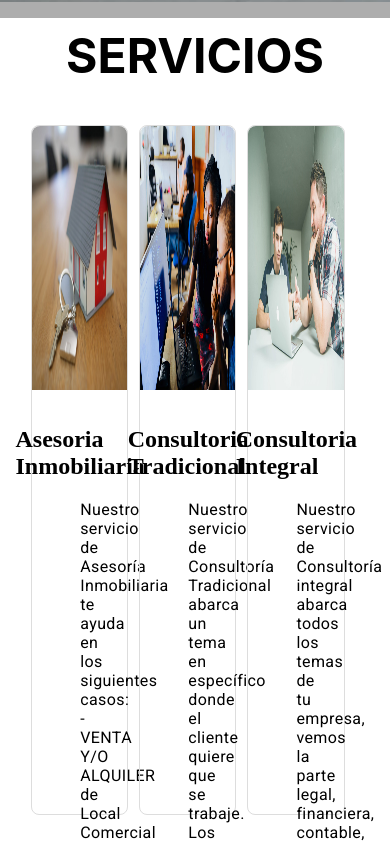
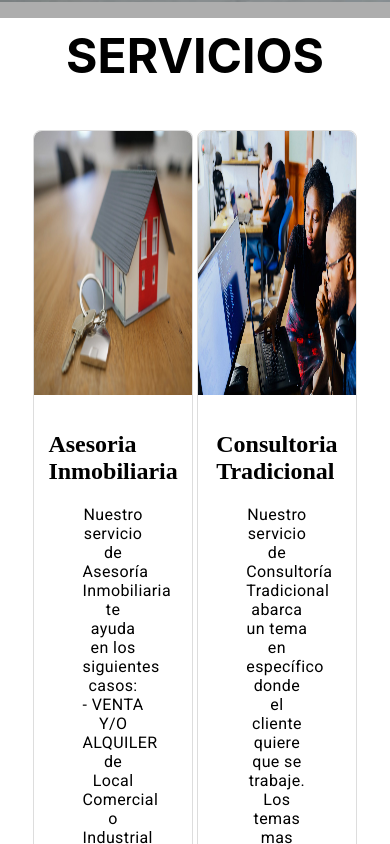
Before and after one commit to christianTordoya03/consultoria-web, a React (Create React App) app: page / in a window 390 px wide. Shown: the part 700-1544 px from the top of the page. Built offline with nearby package versions, Linux system fonts and the light colour scheme; a web font is replaced by a local one.

Commit message:
Add responsive, but minimun pixeles to the page is 750px, less than this number, will be errors in the deign of the page

```diff
--- a/src/components/card/Card.js
+++ b/src/components/card/Card.js
@@ -5,6 +5,7 @@ import {
     CardStyles,
     CardTitleStyles,
     ContainerCardsStyles,
+    ContainerCardStyles,
     FirstTitleStyles,
     InformationCardStyles,
     ServicesStyles,
@@ -19,6 +20,7 @@ const Card = () => {
             <ContainerCardsStyles>
                 {
                     consultoria.map( ({img, casos, segundaLineaCasos, informacion, detalleUno, detalleDos, detalleTres, detalleCuatro, detalleCinco, detalleSeis, detalleSiete,}) => (
+                        <ContainerCardStyles key={casos}>
                             <CardStyles key={casos}>
                                 <BoxImageStyles>
                                     <img src={img} alt={casos}/>
@@ -40,6 +42,7 @@ const Card = () => {
                                     </InformationCardStyles>
                                 </BodyCardStyles>
                             </CardStyles>
+                        </ContainerCardStyles>
                     ))
                 }
             </ContainerCardsStyles>
--- a/src/components/card/CardStyles.js
+++ b/src/components/card/CardStyles.js
@@ -22,18 +22,51 @@ export const ContainerCardsStyles = styled.div`
     width: 100%;
     display: grid;
     grid-template-columns: 33% 33% 33%;
+    grid-template-rows: 748px 748px 748px;
+
+    @media (max-width: 1310px) {
+        grid-template-rows: 788px 788px 788px;
+    }
+
+    @media (max-width: 1200px) {
+        grid-template-columns: 50% 50%;
+    }
+
+    @media (max-width: 750px) {
+        grid-template-rows: 896px 896px 896px;
+    }
 `;
 
 export const CardStyles = styled.div`
-    margin: 0 0 48px 0;
+    margin: 0 0 32px 0;
     width: 88%;
+    height: 688px;
     border-radius: 8px;
     border: #DDDDDD solid 1px;
 
     &:hover {
         cursor: pointer;
-        box-shadow: 0 8px 8px 8px rgba(0, 0, 0, 0.08);
-        border: none;
+        box-shadow: 0 12px 20px 12px rgba(0, 0, 0, 0.28);
+        margin: 0 0 40px 0;
+    }
+
+    @media (max-width: 1310px) {
+        height: 748px;
+    }
+
+    @media (max-width: 1200px) {
+        width: 80%;
+    }
+
+    @media (max-width: 900px) {
+        width: 92%;
+        height: 768px;
+    }
+
+    @media (max-width: 750px) {
+        margin: 0 0 24px 0;
+        width: 96%;
+        height: 96%;
     }
 `;
 
@@ -53,9 +86,10 @@ export const BoxImageStyles = styled.div`
 `;
 
 export const BodyCardStyles = styled.div`
+    height: 360px;
+    box-sizing: border-box;
     margin: 0;
     padding: 32px 48px;
-    height: 360px;
     border-bottom-left-radius: 8px;
     border-bottom-right-radius: 8px;
 `;
@@ -89,3 +123,11 @@ export const PStyles = styled.p`
     font-style: normal;
     letter-spacing: 0.4px;
 `;
+
+export const ContainerCardStyles = styled.div`
+    width: 100%;
+    height: 100%;
+    display: flex;
+    justify-content: center;
+    align-items: center;
+`;
--- a/src/components/navbar/Navbar.js
+++ b/src/components/navbar/Navbar.js
@@ -14,13 +14,13 @@ const Navbar = () => {
                     {/* <a href="about-us/" class="home">Quienes somos</a> */}
                 {/* </Link> */}
                 {/* <Link to={"#"} className="home"> */}
-                    <a href="#home" class="home">Inicio</a>
+                    <a href="#home" className="home">Inicio</a>
                 {/* </Link> */}
                 {/* <Link to={"#"} className="home"> */}
-                    <a href="#services" class="home">Servicios</a>
+                    <a href="#services" className="home">Servicios</a>
                 {/* </Link> */}
                 {/* <Link to={"#"} className="home"> */}
-                    <a href="contact-us/" class="home">Contactanos</a>
+                    <a href="contact-us/" className="home">Contactanos</a>
                 {/* </Link> */}
 
                 {/* <Link to="about-us/" className="home">
```
Lines whose indentation alone changed are shown as unchanged.
